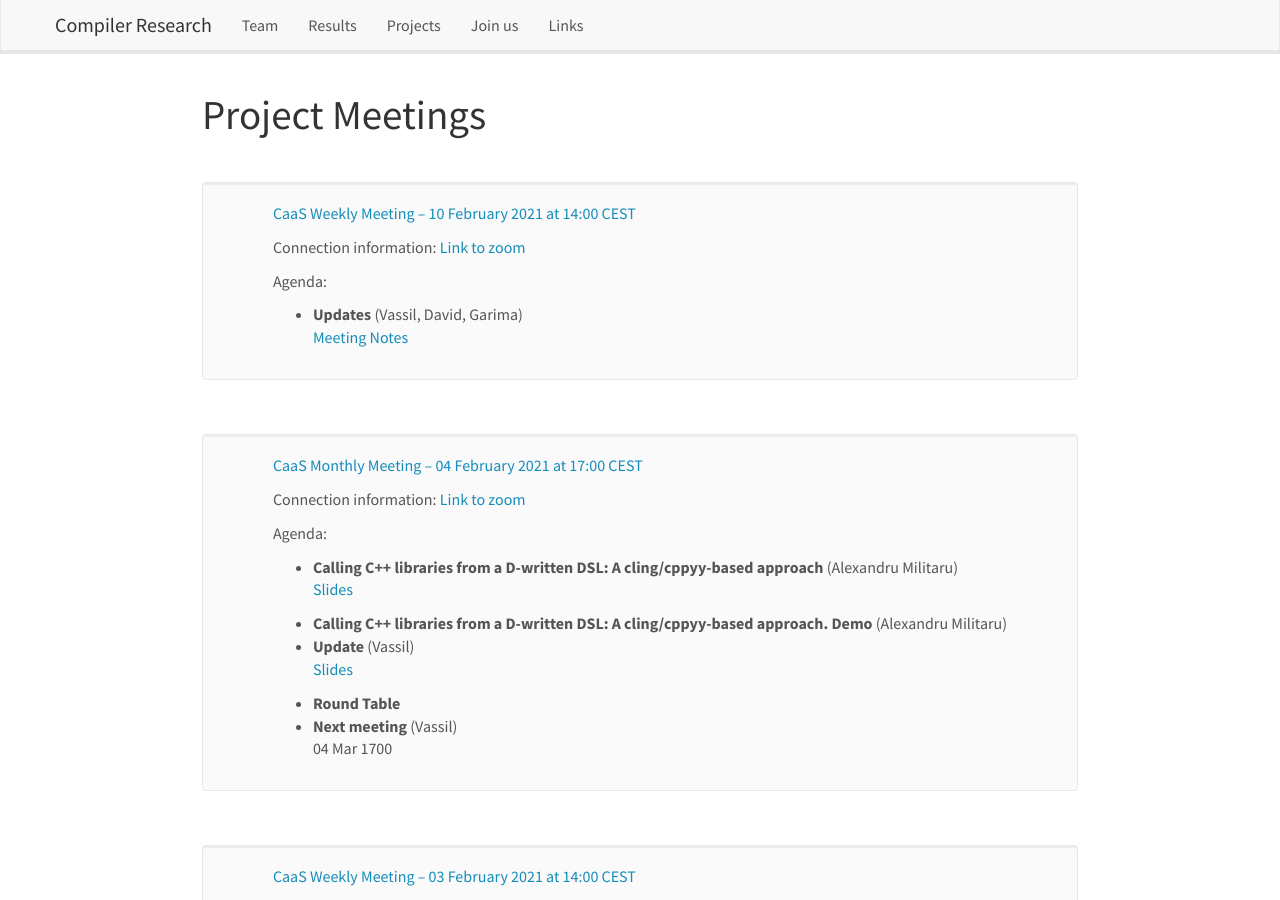
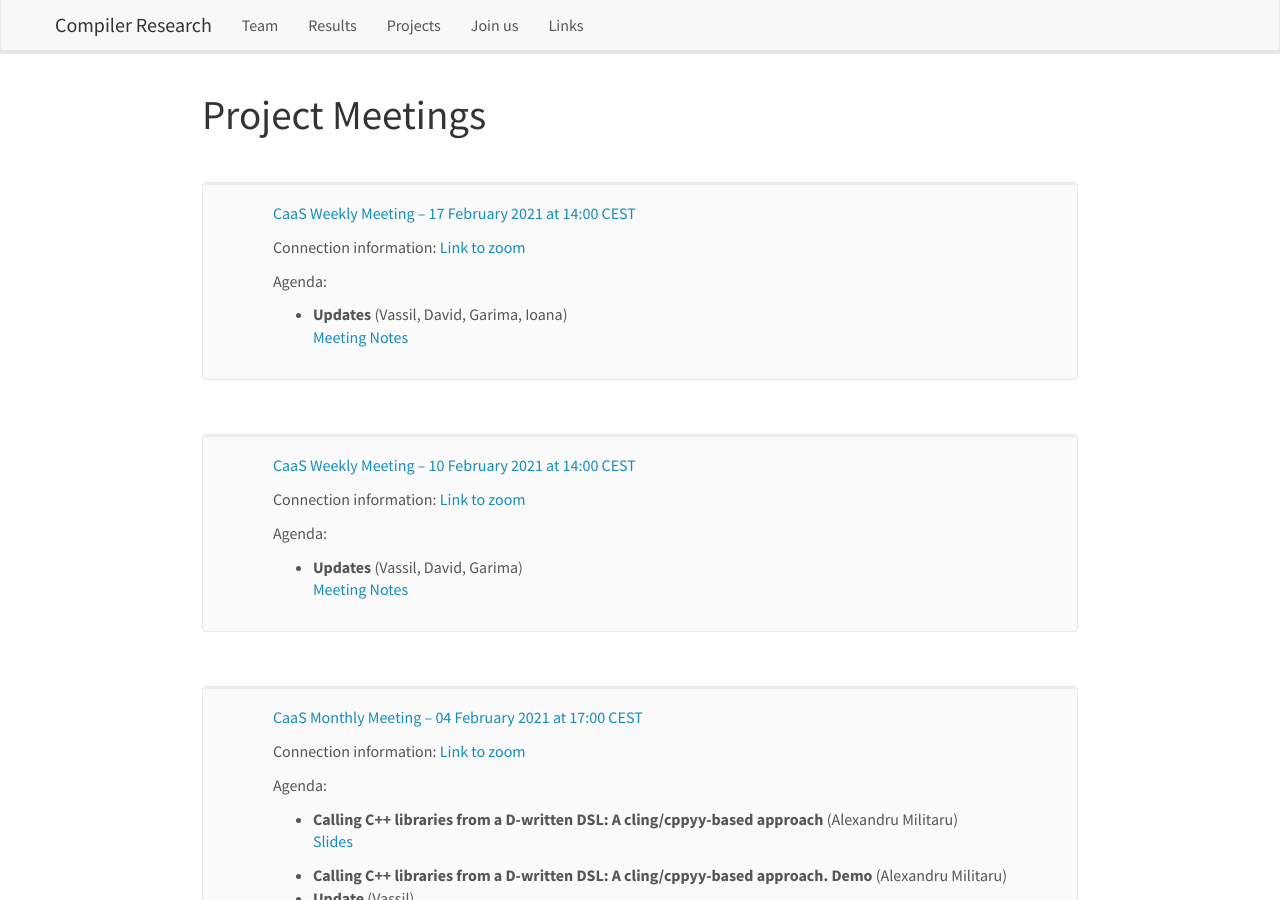
Before and after one commit to vgvassilev/clad, a Jekyll site: the page built from _pages/meetings.md, in a window 1280 px wide and 900 px high. Built offline with Jekyll 4.4.1, drawn with Linux system fonts in a browser that asks for light colours; nearby versions of some CDN libraries.

Commit message:
Announce our weekly.

```diff
--- a/_data/meetinglist.yml
+++ b/_data/meetinglist.yml
@@ -1,3 +1,13 @@
+- name: "CaaS Weekly Meeting"
+  date: 2021-02-17 14:00
+  time_cest: "14:00"
+  connect: "[Link to zoom](https://princeton.zoom.us/j/97915651167?pwd=MXJ1T2lhc3Z5QWlYbUFnMTZYQlNRdz09)"
+  label: caas_17Feb2021
+  agenda:
+    - title: Updates
+      speaker: "Vassil, David, Garima, Ioana"
+      link: "[Meeting Notes](https://docs.google.com/document/d/1HMUtM8rRPeTYDqsWZVD-iQityjJj9_GKgu0FHHbiBr0)"
+
 - name: "CaaS Weekly Meeting"
   date: 2021-02-10 14:00
   time_cest: "14:00"
```
